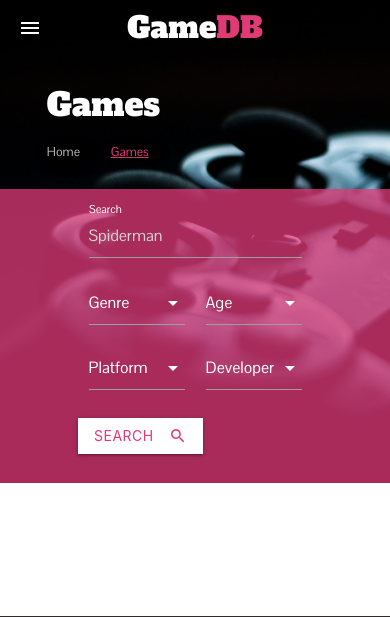
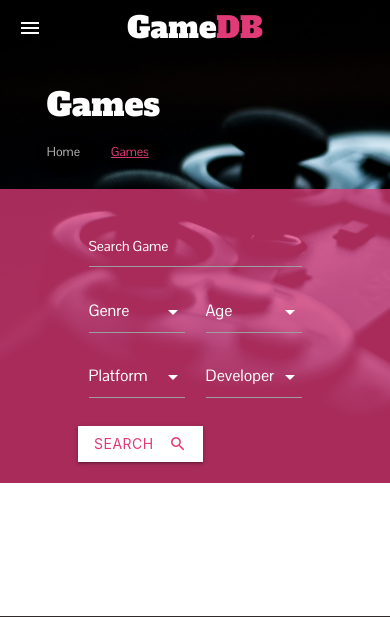
Before and after one commit to aidant842/MilestoneProject3, a Flask app: page /search in a window 390 px wide. Shown: the top 617 px of the page. Run offline with Flask 2, Linux system fonts and the light colour scheme; data that the repository does not hold is empty; some libraries are stand-ins or nearby versions.

Commit message:
scrapped idea for mobile and desktop search button, and went back to search button being under select fields, made text search field bigger to match selects

```diff
--- a/static/css/style.css
+++ b/static/css/style.css
@@ -283,7 +283,7 @@ nav ul a.btn {
 
 .options-container {
   position: absolute;
-  top: 50%;
+  top: 53%;
   left: 20%;
   bottom: 40%;
   right: 20%;
@@ -345,20 +345,18 @@ input {
     color: white;
 }
 
-.mobile-search-button,
 .search-button {
   background-color: white;
   color: rgb(224, 58, 119);
   border-radius: 0;
+  text-align: left;
 }
 
-.mobile-search-button:hover,
 .search-button:hover {
   background-color: #312a2a;
   color: rgb(224, 58, 119);
 }
 
-.mobile-search-button:focus,
 .search-button:focus {
   background-color: #312a2a;
 }
@@ -893,13 +891,13 @@ a.footer-links {
 /* ----------------- Media Queries ----------------- */
 
 @media only screen and (max-width: 993px) {
-  .options-container {
+  /* .options-container {
     position: absolute;
     top: 55%;
     left: 20%;
     bottom: 40%;
     right: 20%;
-  }
+  } */
 
   .details-container {
     margin-top: 4rem;
@@ -930,8 +928,7 @@ a.footer-links {
 
 @media only screen and (max-width: 600px) {
   .options-container {
-    position: absolute;
-    top: 45%;
+    top: 47%;
     left: 20%;
     bottom: 40%;
     right: 20%;
@@ -976,7 +973,7 @@ a.footer-links {
   }
 }
 
-@media only screen and (max-width: 602px){
+/* @media only screen and (max-width: 602px){
     .search-button{
         display: none;
     }
@@ -986,4 +983,10 @@ a.footer-links {
     }
 }
 
+@media only screen and (max-width: 930px){
+    .search-button{
+        font-size: 0.8rem;
+    }
+} */
+
 /* ------------------------------------------------------*/
--- a/templates/games.html
+++ b/templates/games.html
@@ -21,17 +21,17 @@
         <form action="{{url_for('search')}}" method="GET">
         <div class="search-row row">
 
-        <div class="category input-field col s12 m9">
-          <input placeholder="Spiderman" id="search" name="search" type="search" class="validate">
-          <label for="search">Search</label>
+        <div class="category input-field col s12">
+          <input id="search" name="search" type="search" class="validate">
+          <label for="search">Search Game</label>
         </div>
 
-        <div class="col s3">
+        <!-- <div class="col s3">
           <button class="btn search-button" type="submit" name="action">
             Search
             <i class="material-icons right">search</i>
           </button>
-        </div>
+        </div> -->
 
         </div>
 
@@ -91,7 +91,7 @@
         </div>
 
         <div class="col s3">
-          <button class="btn mobile-search-button hidden" type="submit" name="action">
+          <button class="btn search-button" type="submit" name="action">
             Search
             <i class="material-icons right">search</i>
           </button>
```
